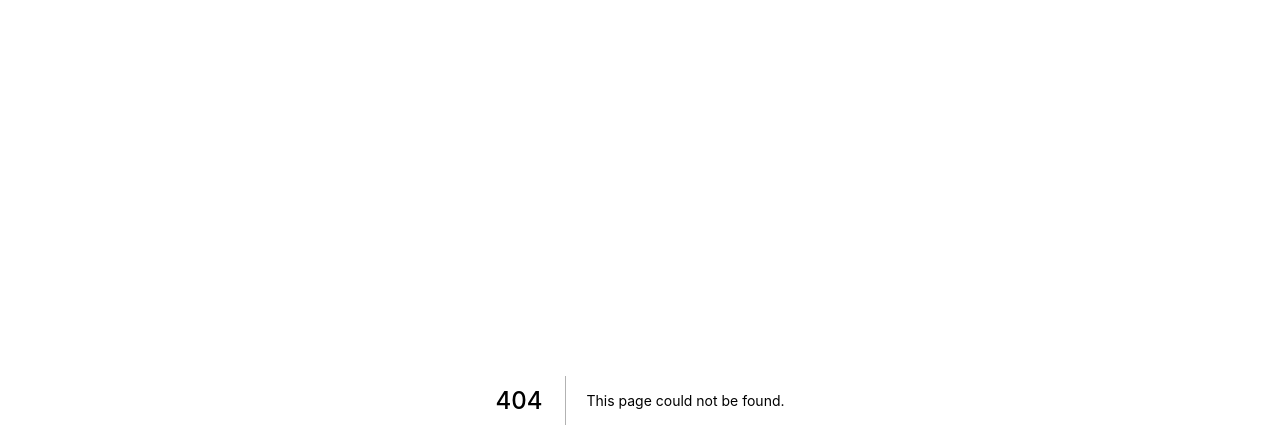
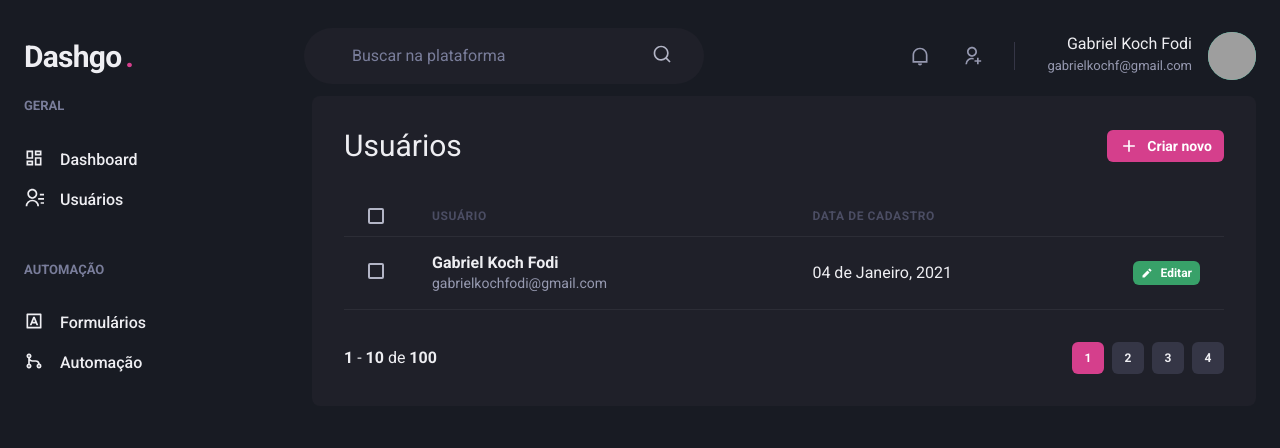
Before and after one commit to gabrikf/dashgo, a Next.js app: page /users in a window 1280 px wide. Before the commit this address had no page. Shown: the top 448 px of the page. Built offline with nearby package versions, Linux system fonts and the light colour scheme; grey boxes are pictures that could not be loaded.

Commit message:
creating usersList and createUsers

```diff
--- /dev/null
+++ b/src/components/Pagination.tsx
@@ -0,0 +1,59 @@
+import { Box, Button, HStack } from "@chakra-ui/react";
+
+export default function Pagination() {
+  return (
+    <HStack mt="8" justify="space-between" align="center" spacing="6">
+      <Box>
+        <strong>1</strong> - <strong>10</strong> de <strong>100</strong>
+      </Box>
+      <HStack>
+        <Button
+          size="sm"
+          fontSize="xs"
+          width="4"
+          colorScheme="pink"
+          disabled
+          _disabled={{
+            bg: "pink.500",
+            cursor: "default",
+          }}
+        >
+          1
+        </Button>
+        <Button
+          size="sm"
+          fontSize="xs"
+          width="4"
+          bg="gray.700"
+          _hover={{
+            bg: "gray.500",
+          }}
+        >
+          2
+        </Button>
+        <Button
+          size="sm"
+          fontSize="xs"
+          width="4"
+          bg="gray.700"
+          _hover={{
+            bg: "gray.500",
+          }}
+        >
+          3
+        </Button>
+        <Button
+          size="sm"
+          fontSize="xs"
+          width="4"
+          bg="gray.700"
+          _hover={{
+            bg: "gray.500",
+          }}
+        >
+          4
+        </Button>
+      </HStack>
+    </HStack>
+  );
+}
--- /dev/null
+++ b/src/pages/users/index.tsx
@@ -0,0 +1,90 @@
+import {
+  Box,
+  Button,
+  Checkbox,
+  Flex,
+  Heading,
+  Icon,
+  Table,
+  Tbody,
+  Td,
+  Text,
+  Th,
+  Thead,
+  Tr,
+} from "@chakra-ui/react";
+import { RiAddLine, RiPencilFill } from "react-icons/ri";
+import Header from "../../components/Header";
+import Pagination from "../../components/Pagination";
+import SideBar from "../../components/SideBar";
+
+export default function UserList() {
+  return (
+    <Box>
+      <Header />
+      <Flex w="100%" maxW={1480} mx="auto" px="6">
+        <SideBar />
+        <Box flex="1" borderRadius={8} bg={"gray.800"} p="8">
+          <Flex mb="8" justify="space-between" align="center">
+            <Heading size="lg" fontWeight="normal">
+              Usuários
+            </Heading>
+
+            <Button
+              as="a"
+              size="sm"
+              fontSize="sm"
+              colorScheme="pink"
+              leftIcon={<Icon as={RiAddLine} fontSize="20" />}
+              cursor="pointer"
+            >
+              Criar novo
+            </Button>
+          </Flex>
+          <Table colorScheme="whiteAlpha">
+            <Thead>
+              <Tr>
+                <Th px="6" color="gray.300" width="8">
+                  <Checkbox colorScheme="pink" />
+                </Th>
+                <Th>Usuário</Th>
+                <Th>Data de cadastro</Th>
+                <Th width="8"></Th>
+              </Tr>
+            </Thead>
+            <Tbody>
+              <Tr px="6">
+                <Td>
+                  {" "}
+                  <Checkbox colorScheme="pink" />
+                </Td>
+                <Td>
+                  <Box>
+                    <Text fontWeight="bold">Gabriel Koch Fodi</Text>
+                    <Text fontSize="sm" color="gray.300">
+                      gabrielkochfodi@gmail.com
+                    </Text>
+                  </Box>
+                </Td>
+                <Td>04 de Janeiro, 2021</Td>
+                <Td>
+                  <Button
+                    as="a"
+                    size="xs"
+                    fontSize="xs"
+                    colorScheme="green"
+                    leftIcon={<Icon as={RiPencilFill} />}
+                    cursor="pointer"
+                  >
+                    Editar
+                  </Button>
+                </Td>
+              </Tr>
+            </Tbody>
+          </Table>
+          <Pagination />
+        </Box>
+      </Flex>
+    </Box>
+  );
+}
```
Also changed, not shown: src/pages/users/create.tsx (added, +50 -0 lines).
